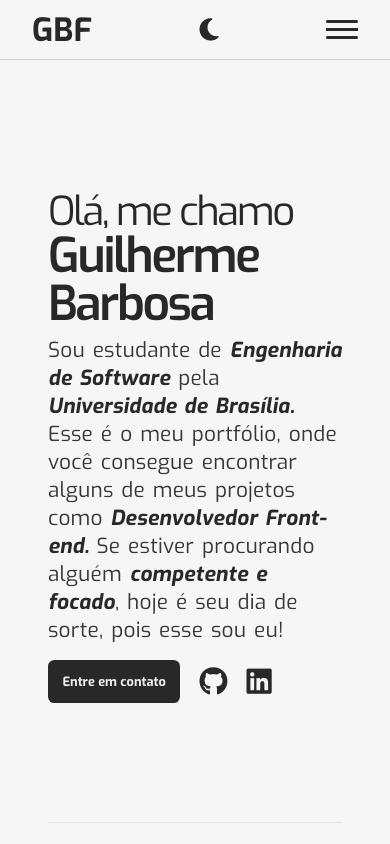
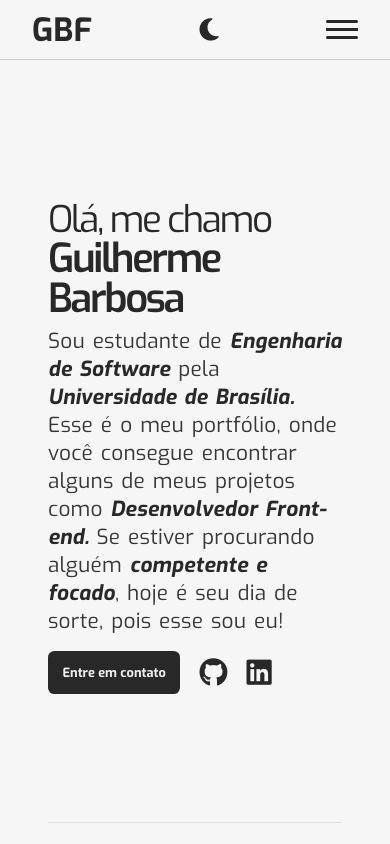
Before and after one commit to guibrbs/Portfolio-OLD, a React (Vite) app: page /#/ in a window 390 px wide. Shown: the top 844 px of the page. Built offline with nearby package versions, Linux system fonts and the light colour scheme.

Commit message:
:bug: Fix responsiviness bugs

```diff
--- a/src/components/ShowArea/styles.css
+++ b/src/components/ShowArea/styles.css
@@ -160,11 +160,11 @@
 
 @media (max-width: 414px){
     .hello{
-        font-size: 2.5rem;
+        font-size: 2.3rem;
     }
     .nome{
-        font-size: 3rem;
-        line-height: 3rem;
+        font-size: 2.5rem;
+        line-height: 2.5rem;
     }
     .pessoal-description{
         font-size: 1.3rem;
@@ -186,3 +186,15 @@
         display: none;
     }
 }
+
+@media (max-height: 770px) and (min-width: 1024px){
+    .static{
+        width: 70%;
+    }
+    .hello{
+        font-size: 2.8rem;
+    }
+    .nome{
+        font-size: 3.3rem;
+    }
+}
--- a/src/pages/About/styles.css
+++ b/src/pages/About/styles.css
@@ -1,8 +1,7 @@
 .about-container {
-  margin: 8rem auto 4rem auto;
+  margin: 8rem auto 8rem auto;
   width: 100%;
   max-width: 42rem;
-  height: 70vh;
 }
 
 .imgBx {
```
